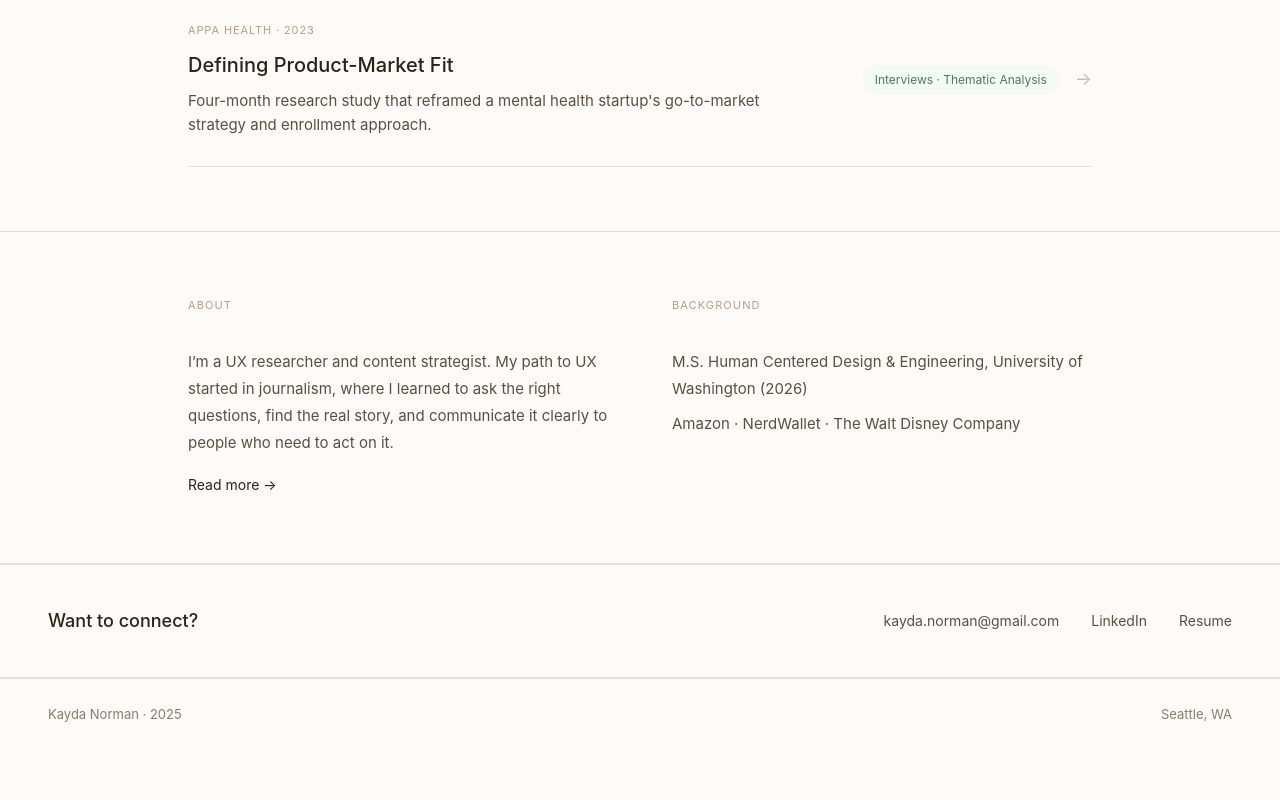
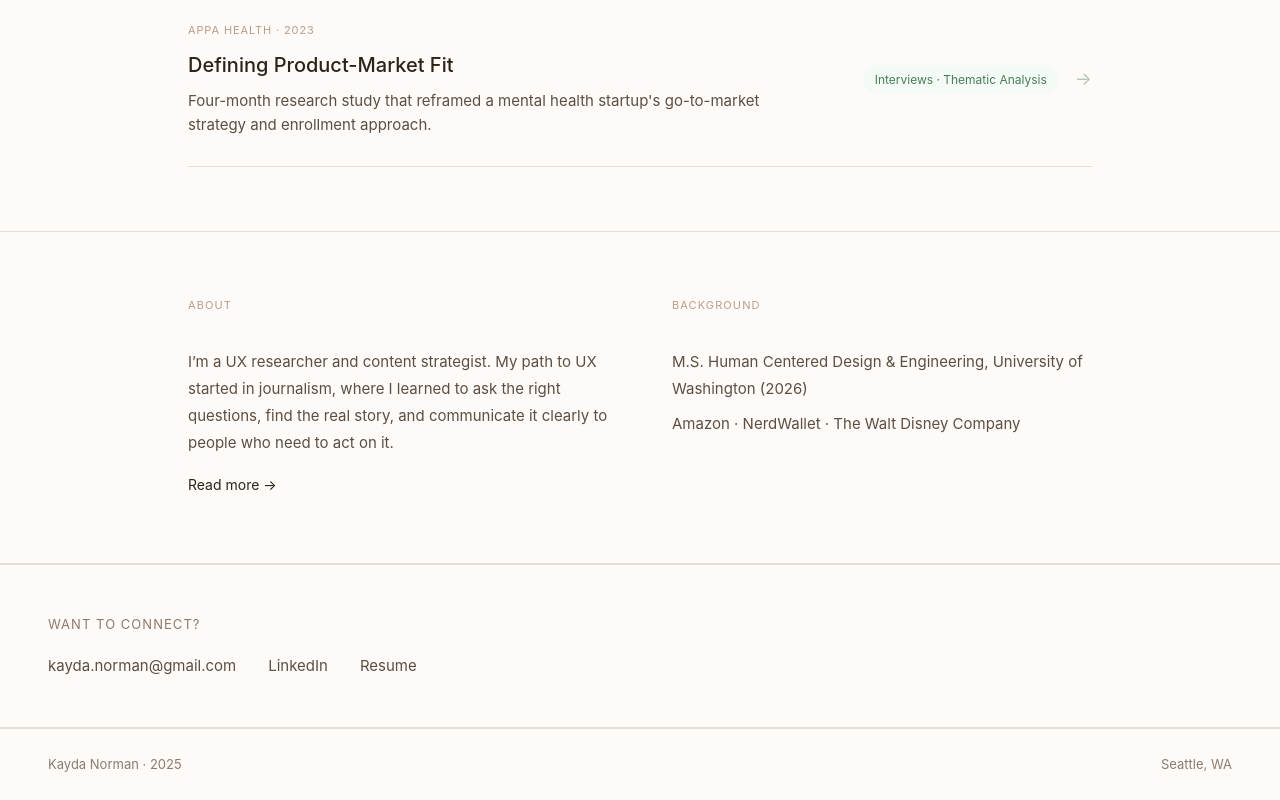
Before and after one commit to kn345/projects, a React (Vite) app: page / in a window 1280 px wide. Shown: the part 942-1742 px from the top of the page. Before the commit the page ends 1692 px from the top, so only its background shows below. Built offline with nearby package versions, Linux system fonts and the light colour scheme.

Commit message:
ContactStrip: stack heading above links instead of side-by-side

```diff
--- a/src/components/ContactStrip.jsx
+++ b/src/components/ContactStrip.jsx
@@ -3,7 +3,7 @@ import styles from './ContactStrip.module.css'
 export default function ContactStrip() {
   return (
     <section className={styles.strip}>
-      <span className={styles.heading}>Want to connect?</span>
+      <p className={styles.heading}>Want to connect?</p>
       <div className={styles.links}>
         <a href="mailto:kayda.norman@gmail.com" className={styles.link}>
           kayda.norman@gmail.com
--- a/src/components/ContactStrip.module.css
+++ b/src/components/ContactStrip.module.css
@@ -1,26 +1,27 @@
 .strip {
-  display: flex;
-  justify-content: space-between;
-  align-items: center;
-  padding: 40px 48px;
+  padding: 48px;
   border-top: 0.5px solid var(--border);
   border-bottom: 0.5px solid var(--border);
 }
 
 .heading {
-  font-size: 18px;
-  font-weight: 500;
-  color: var(--text-primary);
+  font-size: 13px;
+  font-weight: 400;
+  letter-spacing: 0.08em;
+  text-transform: uppercase;
+  color: var(--text-muted);
+  margin-bottom: 16px;
 }
 
 .links {
   display: flex;
   gap: 32px;
   align-items: center;
+  flex-wrap: wrap;
 }
 
 .link {
-  font-size: 14px;
+  font-size: 15px;
   color: var(--text-secondary);
   transition: color 0.15s;
 }
@@ -32,9 +33,6 @@
 @media (max-width: 768px) {
   .strip {
     padding: 32px 24px;
-    flex-direction: column;
-    align-items: flex-start;
-    gap: 20px;
   }
   .links {
     flex-direction: column;
```
